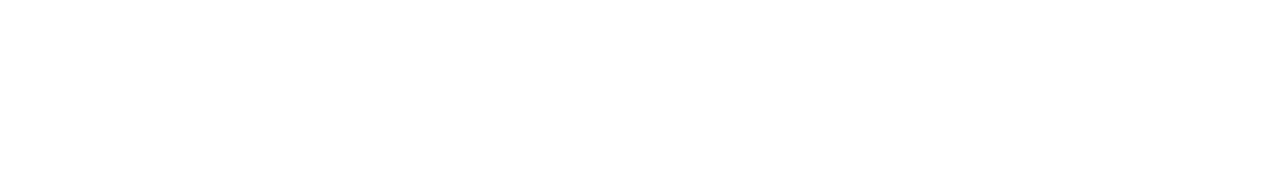
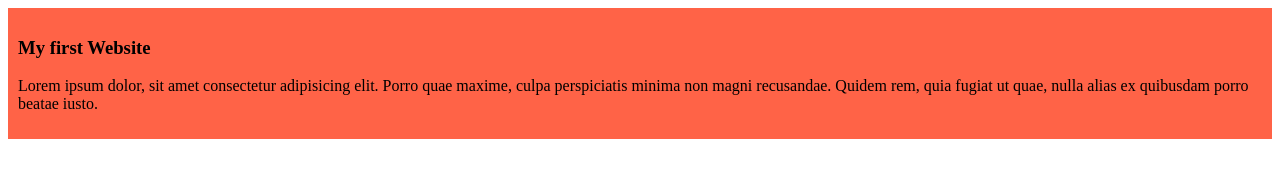
Before and after one commit to riyan1209/my-simple-website, a plain HTML site: page index.html in a window 1280 px wide. Drawn offline with Linux system fonts and the light colour scheme.

Commit message:
added the first blog

```diff
--- a/index.html
+++ b/index.html
@@ -4,8 +4,11 @@
     <meta charset="UTF-8">
     <meta name="viewport" content="width=device-width, initial-scale=1.0">
     <title>My Simple website</title>
+    <link rel="stylesheet" href="./styles/blog.css">
 </head>
 <body>
-
+    <div><h3>My first Website</h3>
+        <p>Lorem ipsum dolor, sit amet consectetur adipisicing elit. Porro quae maxime, culpa perspiciatis minima non magni recusandae. Quidem rem, quia fugiat ut quae, nulla alias ex quibusdam porro beatae iusto.</p>
+    </div>
 </body>
 </html>
--- /dev/null
+++ b/styles/blog.css
@@ -0,0 +1,4 @@
+div{
+    background: tomato;
+    padding: 10px;
+}
```
